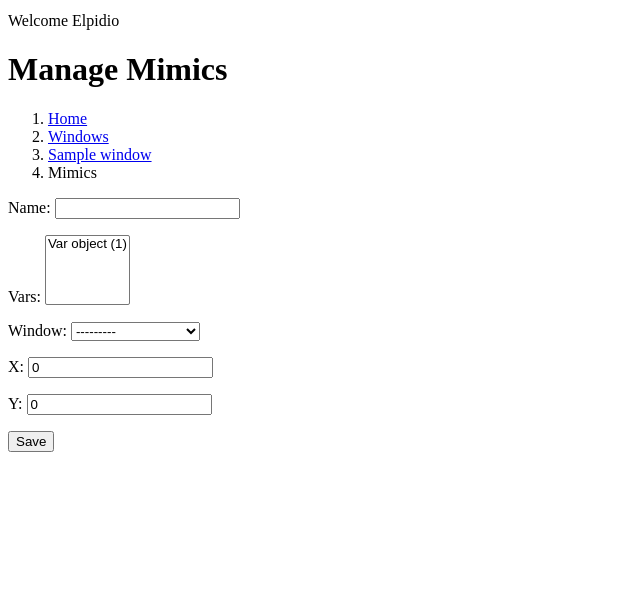
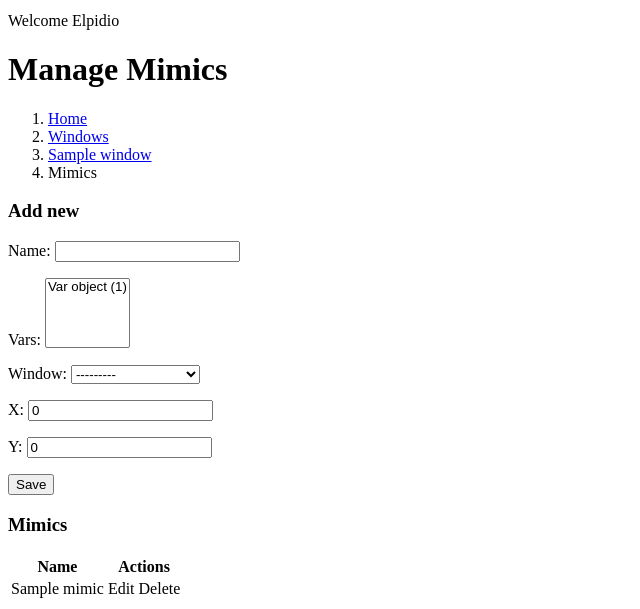
Before and after one commit to gitter-badger/fotuto, a Django app: template mimics/templates/mimics/mimic_manage_form.html in a window 1280 px wide. Shown: the part 300-909 px from the top of the page, without its empty margins (0-640 px from the left). Before the commit the page ends 752 px from the top, so only its background shows below. Run offline with Django 3.2, Linux system fonts and the light colour scheme; the template is opened without the code that fills it: values that come from a table or form of the project are taken from there, others are empty; tables that the repository leaves empty hold one stand-in row (values such as "Sample post").

Commit message:
Displayed actual window's mimics in mimics management page.

```diff
--- a/mimics/templates/mimics/mimic_manage_form.html
+++ b/mimics/templates/mimics/mimic_manage_form.html
@@ -5,7 +5,25 @@
 {% block header_text %}Manage Mimics{% endblock %}
 
 {% block breadcrums %}
-	<li><a href="{% url 'window_list' %}">Windows</a></li>
-	<li><a href="{% url 'window_details' window.slug %}">{{ window.title }}</a></li>
-	<li class="active">Mimics</li>
+    <li><a href="{% url 'window_list' %}">Windows</a></li>
+    <li><a href="{% url 'window_details' window.slug %}">{{ window.title }}</a></li>
+    <li class="active">Mimics</li>
 {% endblock %}
+
+{% block content %}
+    <h3>Add new</h3>
+    {{ block.super }}
+    <h3>Mimics</h3>
+    <table>
+        <tr>
+            <th>Name</th>
+            <th>Actions</th>
+        </tr>
+        {% for mimic in window.mimics.all %}
+            <tr>
+                <td>{{ mimic.name }}</td>
+                <td>Edit Delete</td>
+            </tr>
+        {% endfor %}
+    </table>
+{% endblock %}
```
Also changed, not shown: mimics/tests.py (+14 -0 lines).
